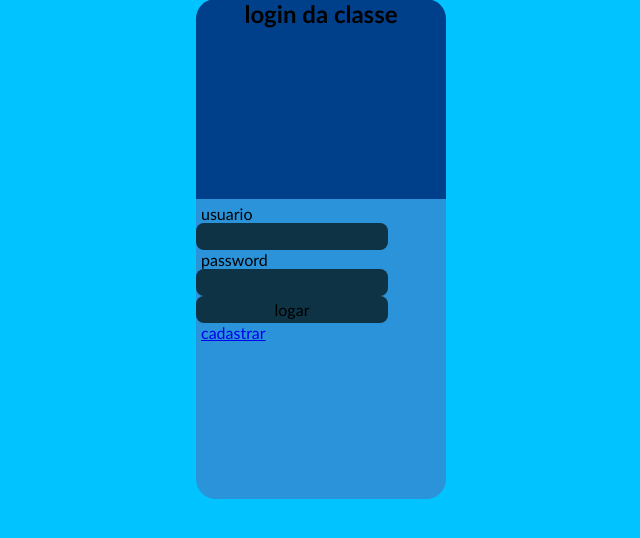
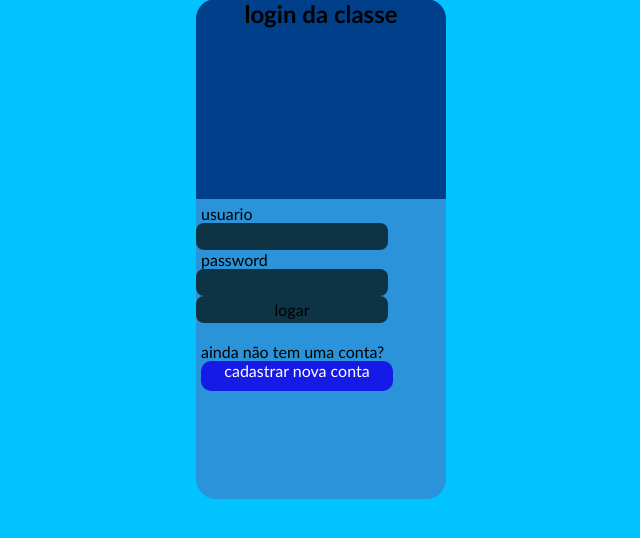
Before and after one commit to lilnight666/django-gestao-escolar, a Django app: page /accounts/login/ in a window 1280 px wide. Shown: the part 151-689 px from the top of the page, without its empty margins (319-959 px from the left). Run offline with Django 4.2, Linux system fonts and the light colour scheme.

Commit message:
atual(ainda em desenvolvimento)

```diff
--- a/classes/views.py
+++ b/classes/views.py
@@ -38,7 +38,6 @@ def cadastrar(request):
         is_prof = request.POST.get("is_prof", False)
 
         hashed_password = make_password(password)
-        # usar make_password para criptografar a senha
         u=User.objects.create(username=username, password=hashed_password, email=email)
         u.save()
         login(request,u)
@@ -51,19 +50,18 @@ def cadastrar(request):
 def logout_user(request):
     logout(request)
     return redirect('/')
-
-@login_required(login_url='/login/')
+@login_required(login_url='/accounts/login')
 def join_turma(request):
     if request.method == 'POST':
         codigo_turma = request.POST['codigo_turma']
         aluno = request.user
 
         if AlunoTurma.join_turma(codigo_turma, aluno):
-            mensagem = 'Você foi adicionado à turma com sucesso.'
+             messages.success(request, "Você foi adicionado à turma com sucesso.'")
         else:
             mensagem = 'O código da turma é inválido. Tente novamente.'
 
-        return redirect("/turmas" )
+        return redirect("/turmas",)
 
     return redirect('/turmas')
 
@@ -82,7 +80,7 @@ def turmas(request):
 
 
 
-
+@login_required(login_url='/accounts/login')
 def crir_turma(request):
     if request.method== "GET":
         return render(request, "criar_turma.html")
@@ -90,13 +88,12 @@ def crir_turma(request):
         sala=request.POST.get("sala")
         descricao=request.POST.get("descricao")
         professor = Professor.objects.get(user=request.user)
-        print(professor)
         Turma.objects.create(sala=sala,descricao=descricao,professor=professor)
 
         return redirect("/turmas")
 
 
-
+@login_required(login_url='/accounts/login')
 def criar_atividade(request):
     turmas = Turma.objects.filter(professor=request.user.professor)
     if request.method == 'POST':
@@ -120,7 +117,7 @@ def editar_atividade(request):
         data_entrega = request.POST.get('data_entrega')
         material = request.FILES.get('material')
         professor = request.user
-        atividade = Atividade.objects.update(titulo=titulo, descricao=descricao, data_entrega=data_entrega, professor=professor, material=material)  # corrigido
+        atividade = Atividade.objects.update(titulo=titulo, descricao=descricao, data_entrega=data_entrega, professor=professor, material=material)
         atividade.save()
         messages.success(request, 'Atividade editada com sucesso.')
         return redirect('visualizar_atividades')
--- a/cursos/urls.py
+++ b/cursos/urls.py
@@ -28,7 +28,7 @@ urlpatterns = [
     path('turma/join/',views.join_turma, name='join_turma'),
     path('criar_turma/',views.crir_turma, name="criar_turma"),
     path('atividades/<int:turma_id>/visualizar/', views.visualizar_atividades, name='visualizar_atividades'),
-    path('atividades/criar/', views.criar_atividade, name='criar_atividade'),
+    path('atividades/criar', views.criar_atividade, name='criar_atividade'),
     path('editar_atividade',views.editar_atividade,name="editar_atvidade"),
     path('deletar_atividade/<int:pk>',views.deletar_atividade,name="deletar_atividade"),
     path('atividades/<int:atividade_id>/enviar/', views.enviar_resposta, name='enviar_resposta'),
--- a/static/css/visu.css
+++ b/static/css/visu.css
@@ -1,3 +1,4 @@
+
 header{
 
     padding-top: 50px;
--- a/templates/criar_atividade.html
+++ b/templates/criar_atividade.html
@@ -33,7 +33,6 @@
 
             <input type="text" name="titulo">
 
-
             <label for="descricao">descrição da atividade</label><br>
 
             <textarea name="descricao" id="" cols="30" rows="10"></textarea>
@@ -43,7 +42,7 @@
             <input type="datetime" name="data_entrega" id="" >
 
             <label for="material">material</label>
-            <input id="file" type="file" name="material" >
+            <input id="file" type="file" name="material" multiple>
            <div>
             <input  type="submit" value="criar ">
            </div>
--- a/templates/criar_turma.html
+++ b/templates/criar_turma.html
@@ -30,10 +30,12 @@
             <label for="descricao">descrição da turma</label><br>
 
             <textarea name="descricao" id="" cols="30" rows="10"></textarea>
+           </div>
+           <div>
+            <input  type="submit" value="criar ">
 
+           </div>
 
-            <input  type="submit" value="criar ">
-           </div>
 
 
 
--- a/templates/login.html
+++ b/templates/login.html
@@ -6,6 +6,18 @@
     <meta name="viewport" content="width=device-width, initial-scale=1.0">
     <title>login</title>
     <style>
+        a{
+            display: block;
+             font-size: 1em;
+             color: white;
+             width: 80%;
+             height: 30px;
+             text-decoration: none;
+             border: none;
+             border-radius: 10px;
+             background-color: rgb(22, 26, 231);
+             text-align: center;
+        }
         *{
    font-family: 'Gill Sans', 'Gill Sans MT', Calibri, 'Trebuchet MS', sans-serif;
    padding: 0px;
@@ -102,17 +114,16 @@ form> a.botao:hover{
 
             </div>
             <div id="formulario">
-
-
-
                 <form action="submit" method="POST" >{% csrf_token %}
-                       <div class="campo">
+                  <div class="campo">
                                 <label for="username">usuario</label>
                                 <input type="text" name="username">
                                 <label for="password">password</label>
                                 <input type="password" name="password" id="password">
                                 <input  type="submit" value="logar">
-                                <a href="{% url 'cadastrar' %}">cadastrar</a>
+                               <br><br>
+                                <label for="cadas">ainda não tem uma conta?</label>
+                                <a name="cadas" href="{% url 'cadastrar' %}">cadastrar nova conta</a>
                                 {% if messages %}
                                 {% for message in messages %}
                                     <div class="alert alert-{{ message.tags }}">
```
Also changed, not shown: templates/cadastro.html (+2 -5 lines), templates/visualizar_atividades.html (+6 -5 lines).
